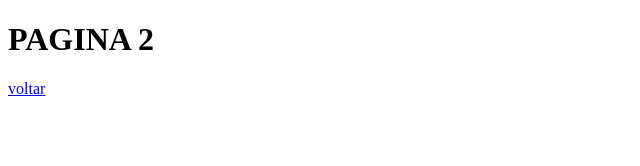
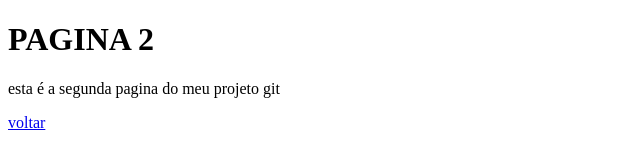
Before and after one commit to Caio-Kaefer/testegithub, a plain HTML site: page pag2.html in a window 1280 px wide. Shown: the whole page, without its empty margins (0-640 px from the left). Drawn offline with Linux system fonts and the light colour scheme.

Commit message:
foram acrescentados textos

```diff
--- a/pag2.html
+++ b/pag2.html
@@ -8,6 +8,7 @@
 </head>
 <body>
     <h1>PAGINA 2</h1>
+    <p>esta é a segunda pagina do meu projeto git</p>
     <a href="index.html">voltar</a>
 </body>
 </html>
```
